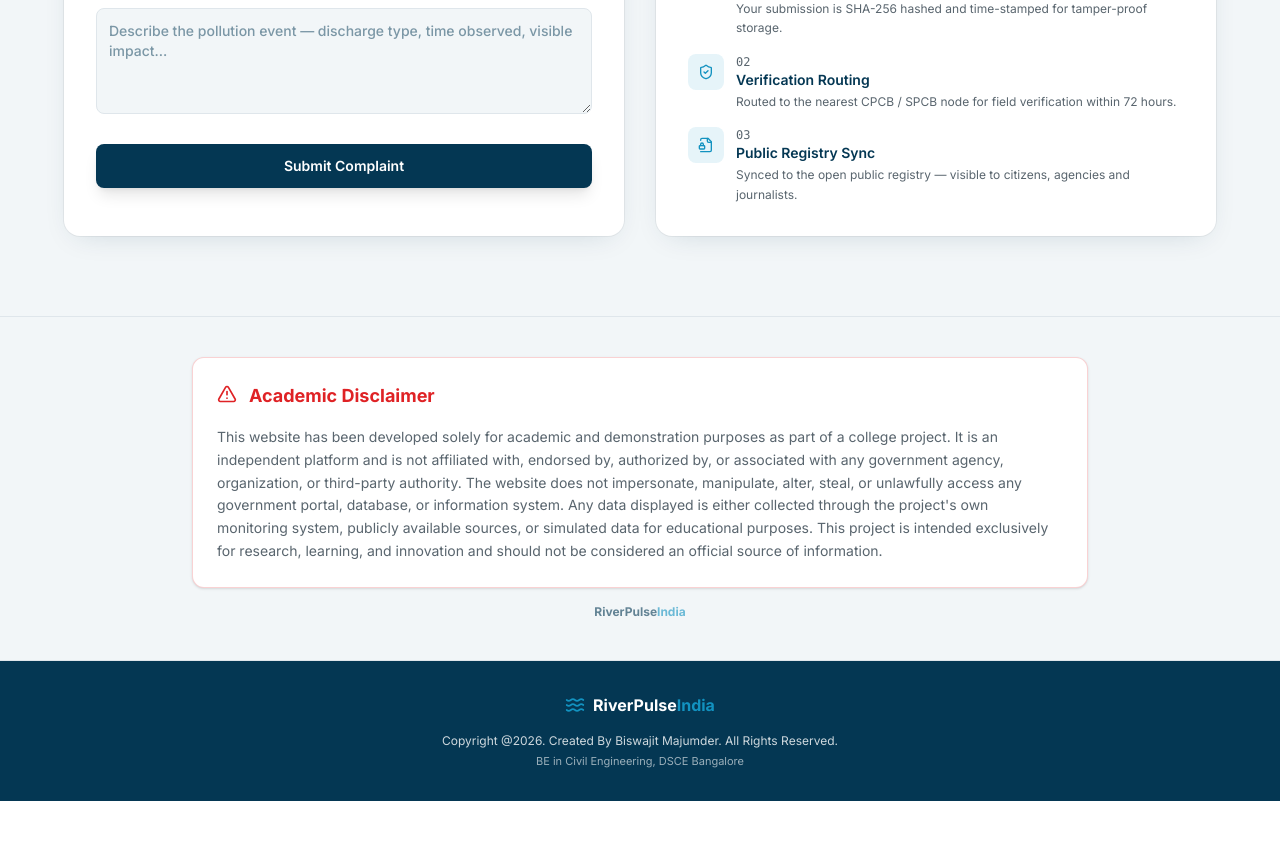
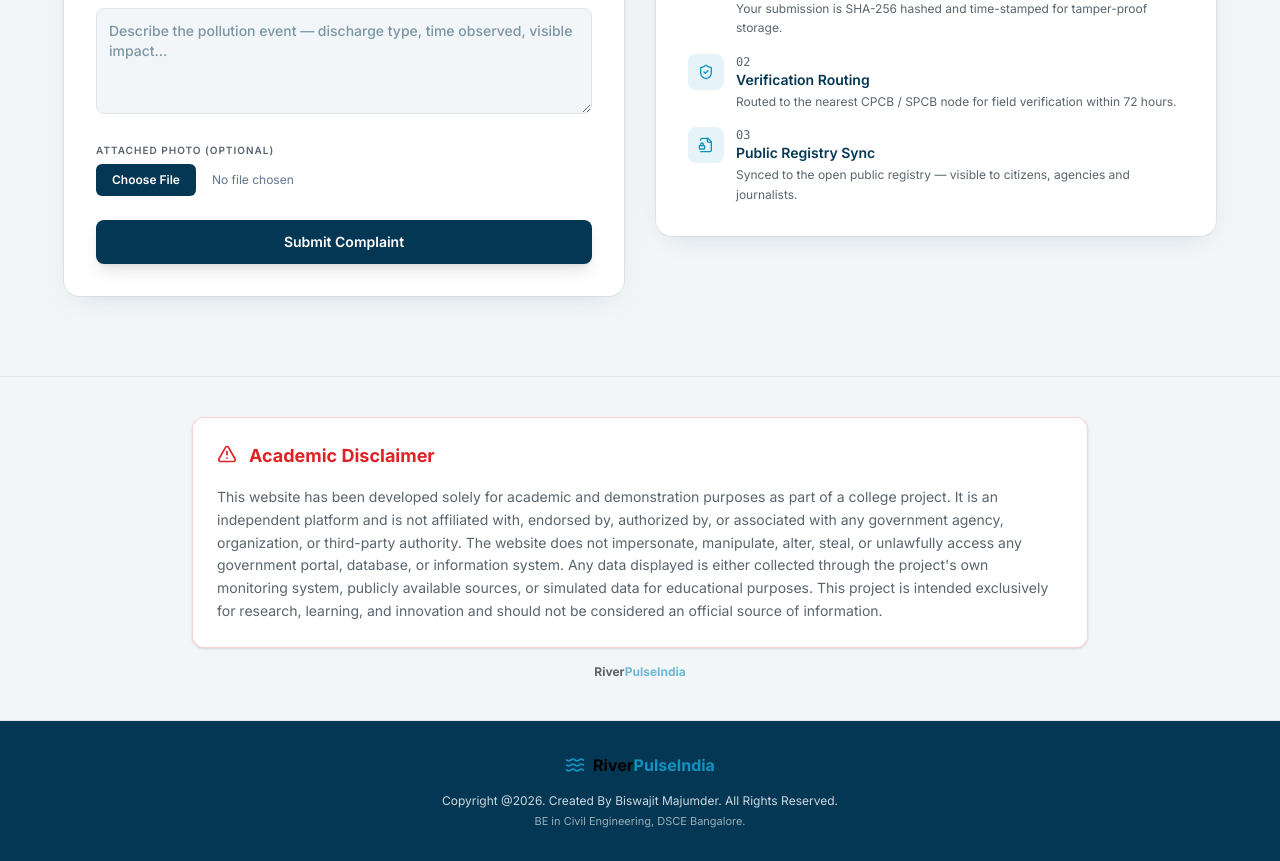
Before and after one commit to Jeel-Vaghasiya-git/riverpulse, a React (Vite) app: page /complaints in a window 1280 px wide. Shown: the part 720-1581 px from the top of the page. Before the commit the page ends 1521 px from the top, so only its background shows below. Built offline with nearby package versions, Linux system fonts and the light colour scheme; no server answers; the database is empty.

Commit message:
feat: visual branding upgrades, fullstop corrections, Base64 image upload in complaints, and dynamic active station counts

```diff
--- a/src/components/Disclaimer.tsx
+++ b/src/components/Disclaimer.tsx
@@ -21,7 +21,7 @@ export default function Disclaimer() {
           </p>
         </div>
         <div className="mt-4 text-center text-xs font-bold text-[var(--river)] opacity-60">
-          RiverPulse<span className="text-[var(--aqua)]">India</span>
+          <span><span className="text-black dark:text-white">River</span><span className="text-[var(--aqua)]">Pulse</span><span className="text-[var(--aqua)]">India</span></span>
         </div>
       </div>
     </section>
--- a/src/components/Footer.tsx
+++ b/src/components/Footer.tsx
@@ -7,14 +7,14 @@ export default function Footer() {
         <div className="flex items-center justify-center gap-2 mb-4">
           <Waves className="h-5 w-5 text-[var(--aqua)]" />
           <span className="text-base font-bold text-white">
-            RiverPulse<span className="text-[var(--aqua)]">India</span>
+            <span className="text-black">River</span><span className="text-[var(--aqua)]">Pulse</span><span className="text-[var(--aqua)]">India</span>
           </span>
         </div>
         <p className="text-xs text-white/80 mb-1">
           Copyright @2026. Created By Biswajit Majumder. All Rights Reserved.
         </p>
         <p className="text-[11px] text-white/60">
-          BE in Civil Engineering, DSCE Bangalore
+          BE in Civil Engineering, DSCE Bangalore.
         </p>
       </div>
     </footer>
--- a/src/components/Navigation.tsx
+++ b/src/components/Navigation.tsx
@@ -107,7 +107,7 @@ export default function Navigation() {
             className="flex items-center gap-2 rounded-full bg-white/90 dark:bg-slate-800/95 px-3 py-2 text-sm font-bold shadow-md ring-1 ring-black/5 backdrop-blur cursor-pointer text-[var(--river)] dark:text-white"
           >
             <Waves className="h-4 w-4 text-[var(--aqua)]" />
-            <span>RiverPulse<span className="text-[var(--aqua)]">India</span></span>
+            <span><span className="text-black dark:text-white">River</span><span className="text-[var(--aqua)]">Pulse</span><span className="text-black dark:text-white">India</span></span>
           </button>
 
           <div className="flex items-center gap-3">
--- a/src/data/constants.ts
+++ b/src/data/constants.ts
@@ -209,6 +209,7 @@ export interface Complaint {
   date: string;
   status: ComplaintStatus;
   description: string;
+  image?: string;
 }
 
 export const COMPLAINTS_DATA: Complaint[] = [
--- a/src/pages/AdminPage.tsx
+++ b/src/pages/AdminPage.tsx
@@ -199,9 +199,21 @@ function AdminConsole({ complaints, onResolve, isApproved }: { complaints: Compl
                     {isExpanded && (
                       <tr className="bg-slate-50/30">
                         <td colSpan={7} className="px-5 py-4">
-                          <div className="text-xs text-[var(--river)] bg-[var(--slate-soft)] p-4 rounded-xl border border-slate-100 leading-relaxed shadow-inner">
-                            <p className="font-semibold text-[10px] uppercase tracking-wider text-muted-foreground mb-1.5">Grievance Description</p>
-                            {complaint.description}
+                          <div className="flex flex-col md:flex-row gap-6 text-xs text-[var(--river)] bg-[var(--slate-soft)] p-4 rounded-xl border border-slate-100 leading-relaxed shadow-inner">
+                            <div className="flex-1">
+                              <p className="font-semibold text-[10px] uppercase tracking-wider text-muted-foreground mb-1.5">Grievance Description</p>
+                              <div className="whitespace-pre-wrap">{complaint.description}</div>
+                            </div>
+                            {complaint.image && (
+                              <div className="shrink-0 flex flex-col justify-start">
+                                <p className="font-semibold text-[10px] uppercase tracking-wider text-muted-foreground mb-1.5">Attached Photo</p>
+                                <img
+                                  src={complaint.image}
+                                  className="max-h-48 max-w-[280px] object-contain rounded-lg border bg-white shadow-sm transition hover:scale-102"
+                                  alt="Grievance evidence"
+                                />
+                              </div>
+                            )}
                           </div>
                         </td>
                       </tr>
@@ -246,7 +258,17 @@ function AdminConsole({ complaints, onResolve, isApproved }: { complaints: Compl
                       <div className="pt-3 mt-3 space-y-2 border-t border-slate-100 text-xs">
                         <p className="text-muted-foreground"><span className="font-semibold text-[var(--river)]">District:</span> {complaint.district}</p>
                         <p className="text-muted-foreground"><span className="font-semibold text-[var(--river)]">Date Filed:</span> {complaint.date}</p>
-                        <p className="text-[var(--river)] bg-[var(--slate-soft)] p-3 rounded-lg mt-2 leading-relaxed">{complaint.description}</p>
+                        <div className="text-[var(--river)] bg-[var(--slate-soft)] p-3 rounded-lg mt-2 leading-relaxed whitespace-pre-wrap">{complaint.description}</div>
+                        {complaint.image && (
+                          <div className="mt-3">
+                            <p className="font-semibold text-[10px] uppercase tracking-wider text-muted-foreground mb-1">Attached Photo</p>
+                            <img
+                              src={complaint.image}
+                              className="max-h-40 w-auto object-contain rounded-lg border bg-white shadow-sm"
+                              alt="Grievance evidence"
+                            />
+                          </div>
+                        )}
                         {complaint.status !== 'resolved' && (
                           isApproved ? (
                             <button onClick={() => onResolve(complaint.id)}
--- a/src/pages/ComplaintsPage.tsx
+++ b/src/pages/ComplaintsPage.tsx
@@ -68,8 +68,24 @@ export default function ComplaintsPage() {
   }, []);
   const [isAnonymous, setIsAnonymous] = useState(false);
   const [form, setForm] = useState({ name: "", location: "", river: "", description: "" });
+  const [image, setImage] = useState<string | null>(null);
+  const [error, setError] = useState<string | null>(null);
 
-  const [error, setError] = useState<string | null>(null);
+  const handleImageChange = (e: React.ChangeEvent<HTMLInputElement>) => {
+    const file = e.target.files?.[0];
+    if (file) {
+      if (file.size > 1024 * 1024) {
+        setError("Image size must be less than 1MB");
+        return;
+      }
+      setError(null);
+      const reader = new FileReader();
+      reader.onloadend = () => {
+        setImage(reader.result as string);
+      };
+      reader.readAsDataURL(file);
+    }
+  };
 
   async function onSubmit(e: FormEvent) {
     e.preventDefault();
@@ -80,7 +96,7 @@ export default function ComplaintsPage() {
       }
 
       const complaintId = `GRV-${Math.floor(100000 + Math.random() * 900000)}`;
-      const newComplaint = {
+      const newComplaint: any = {
         id: complaintId,
         name: isAnonymous ? "Anonymous" : form.name,
         location: `${form.river}, ${form.location}`,
@@ -89,6 +105,10 @@ export default function ComplaintsPage() {
         status: "active",
         description: form.description
       };
+
+      if (image) {
+        newComplaint.image = image;
+      }
 
       await set(ref(db, `complaints/${complaintId}`), newComplaint);
 
@@ -188,6 +208,30 @@ export default function ComplaintsPage() {
                   className="mt-1 w-full rounded-lg border border-input bg-[var(--slate-soft)] p-3 text-sm outline-none ring-[var(--aqua)] focus:ring-2 text-[var(--river)] font-medium"
                 />
               </div>
+
+              <div className="md:col-span-2">
+                <label className="text-[10px] font-semibold uppercase tracking-widest text-muted-foreground">Attached Photo (optional)</label>
+                <div className="mt-1 flex flex-col gap-3">
+                  <input
+                    type="file"
+                    accept="image/*"
+                    onChange={handleImageChange}
+                    className="w-full text-xs text-slate-500 file:mr-4 file:py-2 file:px-4 file:rounded-md file:border-0 file:text-xs file:font-semibold file:bg-[var(--river)] file:text-white hover:file:bg-[var(--aqua)] cursor-pointer file:cursor-pointer transition-colors"
+                  />
+                  {image && (
+                    <div className="relative w-fit rounded-lg border p-1 bg-slate-50">
+                      <img src={image} className="max-h-24 w-auto object-contain rounded" alt="Grievance Attachment Preview" />
+                      <button
+                        type="button"
+                        onClick={() => setImage(null)}
+                        className="absolute -top-1.5 -right-1.5 flex h-5 w-5 items-center justify-center rounded-full bg-rose-500 text-white shadow hover:bg-rose-600 transition cursor-pointer"
+                      >
+                        <X className="h-3 w-3" />
+                      </button>
+                    </div>
+                  )}
+                </div>
+              </div>
             </div>
             {error && (
               <div className="mt-4 p-3 rounded bg-rose-50 text-rose-600 text-xs border border-rose-100 flex items-center gap-2">
--- a/src/pages/HomePage.tsx
+++ b/src/pages/HomePage.tsx
@@ -1,5 +1,7 @@
 import { motion } from "framer-motion";
 import { ArrowDown, Quote, Radio, Satellite, Sparkles, Droplets } from "lucide-react";
+import { useRealTimeData } from "../hooks/useRealTimeData";
+import { useStpRealTimeData } from "../hooks/useStpRealTimeData";
 
 // Real river basins with historical info
 const sacredBasins = [
@@ -41,7 +43,7 @@ const sacredBasins = [
     station: "Ayodhya Temple Reach",
     state: "Uttar Pradesh",
     image: "/sacred_rivers/image2.jpg",
-    history: "The Sarayu River has been central to the historical development of Ayodhya, the ancient capital of the Kosala Kingdom. For centuries, the river supported settlement, agriculture, and regional trade, while its banks became home to numerous temples and cultural landmarks that were revived and expanded during the Gupta period"
+    history: "The Sarayu River served as a vital geostrategic and commercial artery for the ancient Kosala Kingdom, anchoring protohistoric human settlements like Nahush-ka-tila and Khairadih that date back to 1000 BCE. During the Mahajanapada era, the river functioned as a critical inland waterway linking urban centers directly to the Uttarapatha trans-continental trade highway for the transport of timber, iron, and textiles. Epigraphical records, including the first-century BCE Ayodhya Inscription of Dhana and Gupta-era copper plates, document the river basin as a fortified military frontier and a highly organized administrative revenue zone known as Sarayupara."
   },
   {
     id: "kaveri",
@@ -49,11 +51,15 @@ const sacredBasins = [
     station: "Talakaveri / Delta Reach",
     state: "Karnataka",
     image: "/sacred_rivers/image4.jpg",
-    history: "The Kaveri River is one of the most historically significant rivers of South India, originating at Talakaveri in the Brahmagiri Hills of Kodagu, Karnataka. It formed the backbone of ancient South Indian civilizations, especially during the Chola dynasty, which developed advanced irrigation systems along its fertile delta. One of the earliest engineering marvels, the Grand Anicut (Kallanai Dam), was constructed across the river by King Karikala Chola around the 2nd century CE and remains in use even today"
+    history: "The Kaveri River is one of the most historically significant rivers of South India, originating at Talakaveri in the Brahmagiri Hills of Kodagu, Karnataka. It formed the backbone of ancient South Indian civilizations, especially during the Chola dynasty, which developed advanced irrigation systems along its fertile delta. One of the earliest engineering marvels, the Grand Anicut (Kallanai Dam), was constructed across the river by King Karikala Chola around the 2nd century CE and remains in use even today."
   }
 ];
 
 export default function HomePage() {
+  const { stations: cpcbStations } = useRealTimeData(60000);
+  const { stations: stpStations } = useStpRealTimeData(60000);
+  const liveCount = (cpcbStations.length && stpStations.length) ? (cpcbStations.length + stpStations.length) : 114;
+
   return (
     <div>
       {/* HERO SECTION */}
@@ -80,7 +86,7 @@ export default function HomePage() {
             className="inline-flex w-fit items-center gap-2 rounded-full border border-white/20 bg-white/5 px-3 py-1 text-xs backdrop-blur"
           >
             <Satellite className="h-3 w-3 text-[var(--aqua)]" />
-            Real-time IoT telemetry · 114 stations live
+            Real-time IoT telemetry · {liveCount} stations live
           </motion.div>
 
           <motion.h1
@@ -89,7 +95,7 @@ export default function HomePage() {
             transition={{ duration: 0.9, delay: 0.1 }}
             className="mt-5 max-w-4xl text-5xl font-bold leading-[1.05] tracking-tight md:text-7xl"
           >
-            RiverPulse<span className="text-[var(--aqua)]">India</span>
+            <span className="text-black">River</span><span className="text-[var(--aqua)]">Pulse</span><span className="text-[var(--aqua)]">India</span>
           </motion.h1>
 
           <motion.p
```
